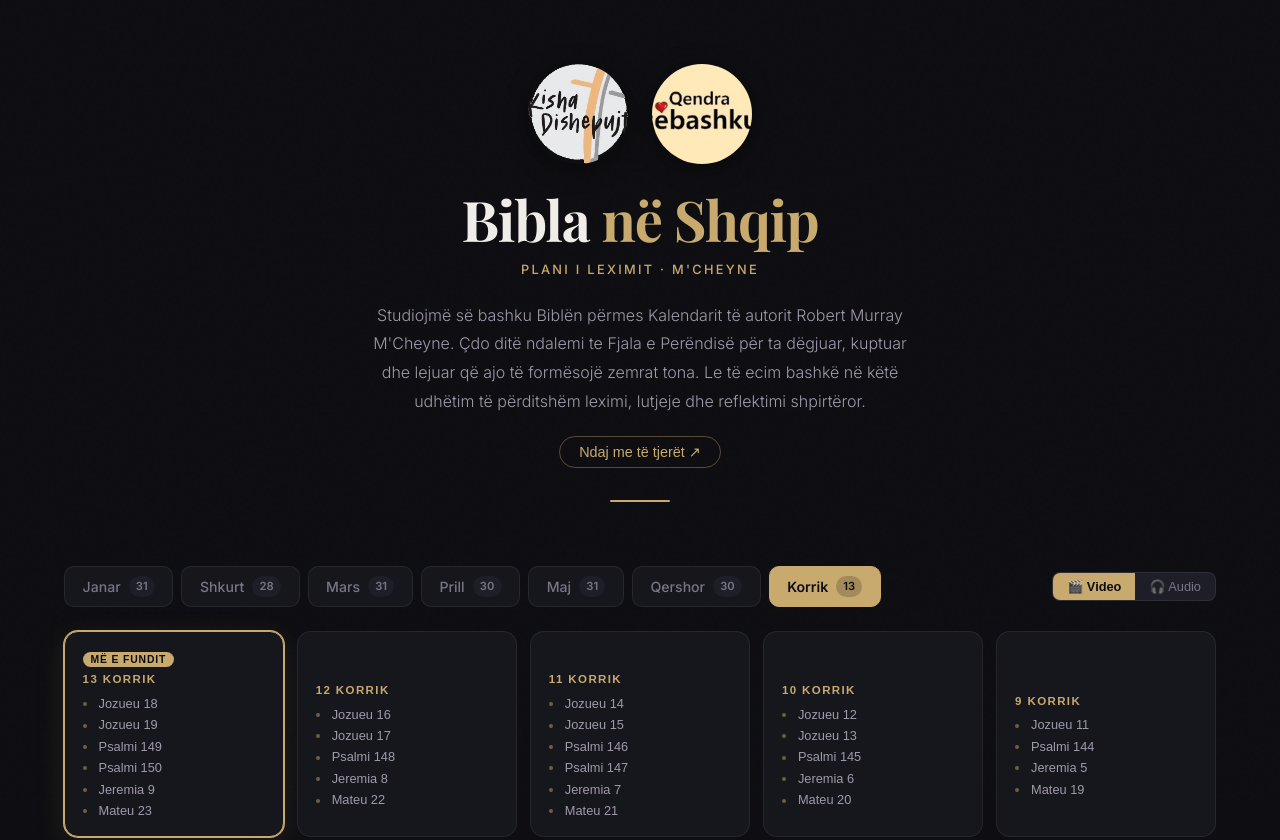
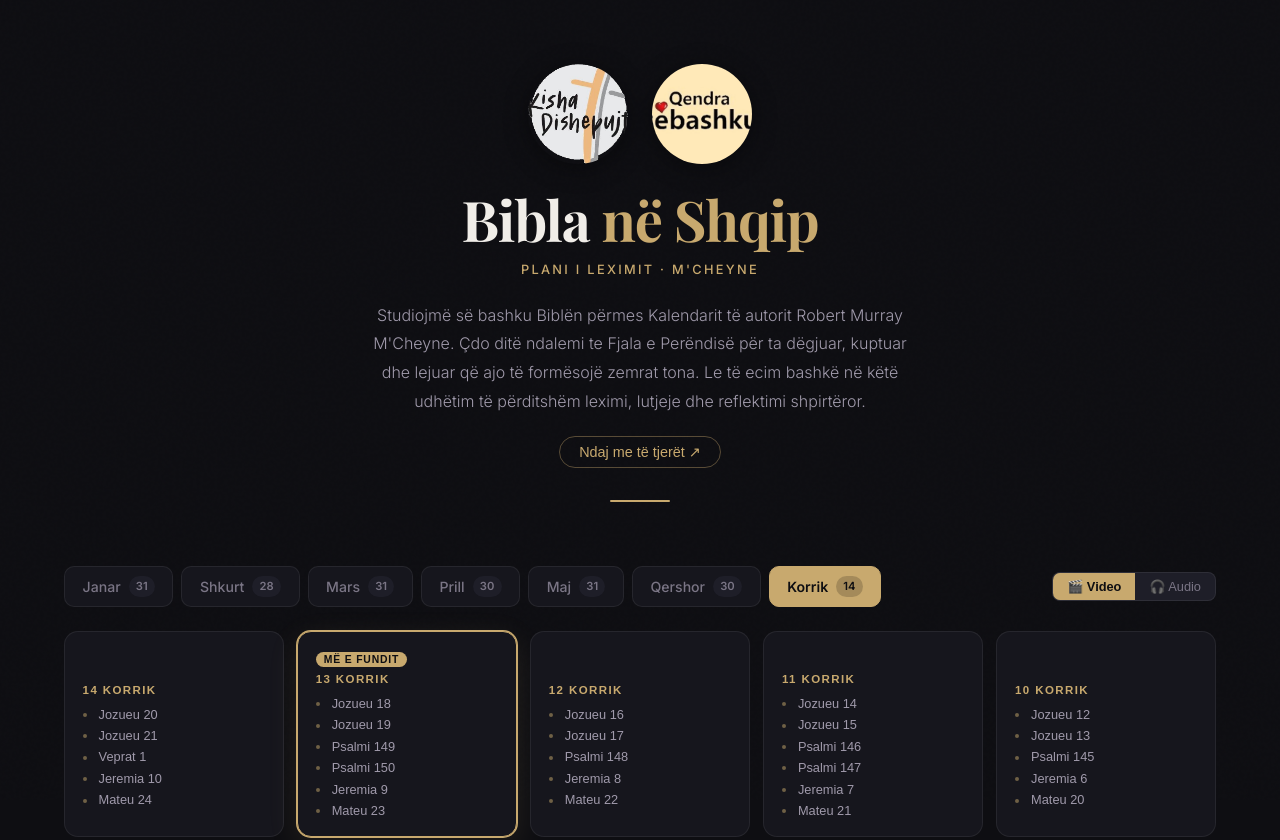
Before and after one commit to jeffandmeredith-max/bibla-shqip, a React (Vite) app: page / in a window 1280 px wide. Shown: the top 840 px of the page. Built offline with nearby package versions, Linux system fonts and the light colour scheme.

Commit message:
chore: daily update 2026-07-14

```diff
--- a/src/data/july.js
+++ b/src/data/july.js
@@ -369,5 +369,32 @@ export const july = [
         "start": 929
       }
     ]
+  },
+  {
+    "day": 14,
+    "date": "14 Korrik",
+    "videoId": "gSzC2nfaxKM",
+    "readings": [
+      {
+        "title": "Jozueu 20",
+        "start": 0
+      },
+      {
+        "title": "Jozueu 21",
+        "start": 99
+      },
+      {
+        "title": "Veprat 1",
+        "start": 432
+      },
+      {
+        "title": "Jeremia 10",
+        "start": 684
+      },
+      {
+        "title": "Mateu 24",
+        "start": 896
+      }
+    ]
   }
 ]
```
